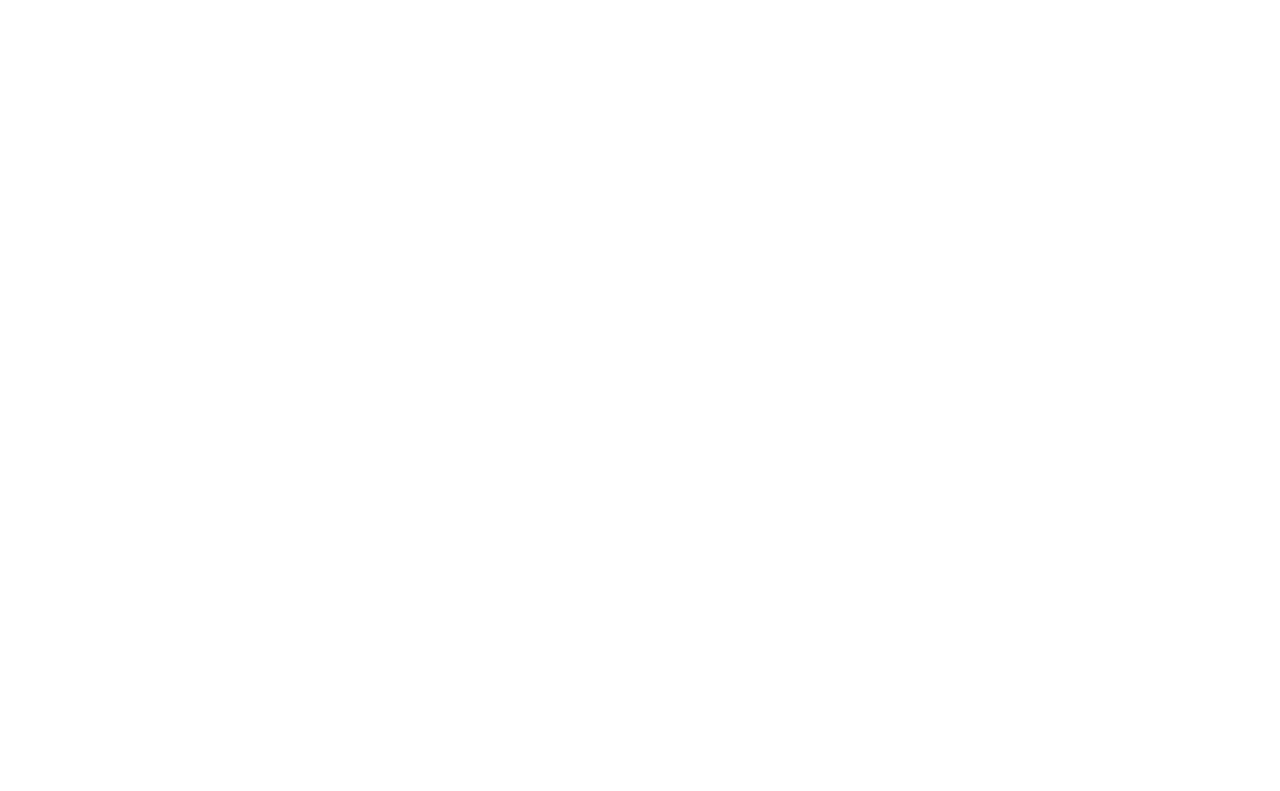
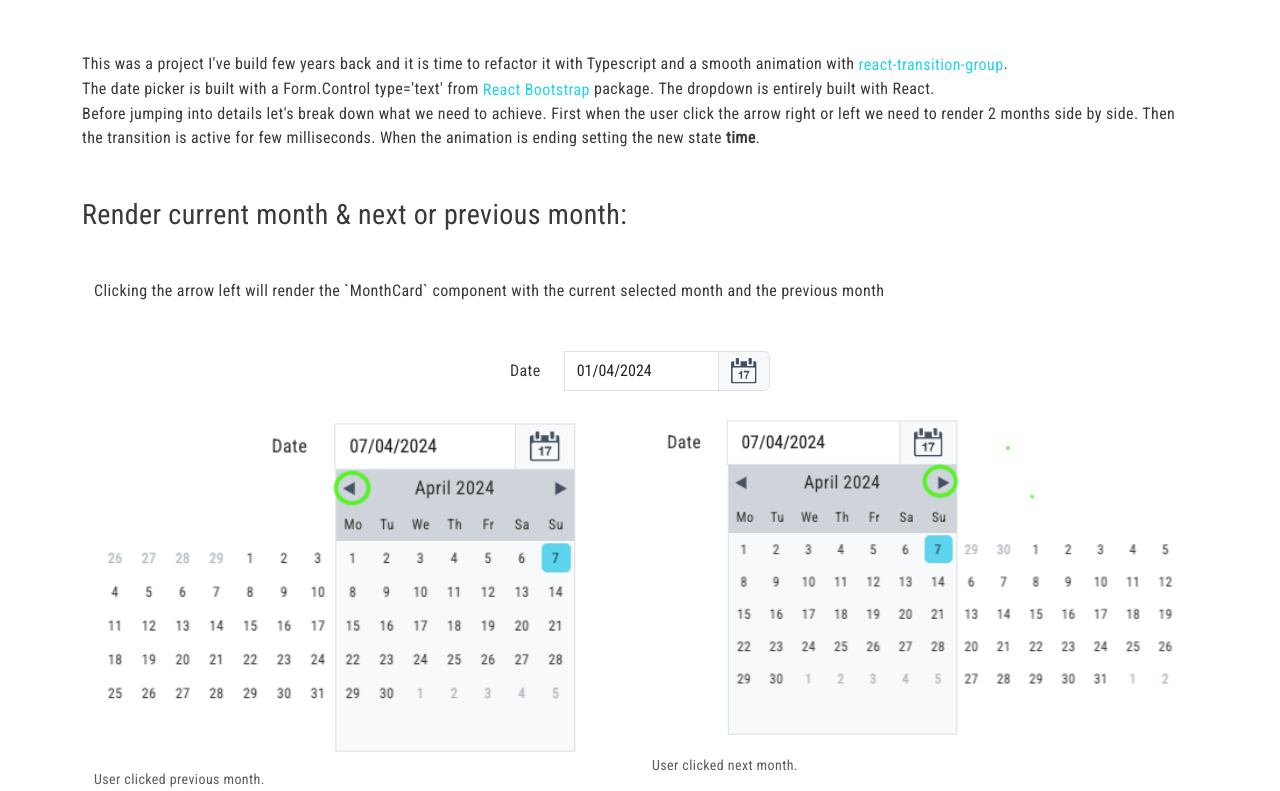
Before and after one commit to stephane777/timeplayground, a React app: page / in a window 1280 px wide. Shown: the part 269-1060 px from the top of the page. Before the commit the page ends 800 px from the top, so only its background shows below. Built offline with nearby package versions, Linux system fonts and the light colour scheme.

Commit message:
feat: add date picker blog info

```diff
--- a/src/components/App/App.module.scss
+++ b/src/components/App/App.module.scss
@@ -15,6 +15,6 @@
 .container {
   &__datePicker {
     margin: 0 auto;
-    width: 268px;
+    width: 260px;
   }
 }
--- a/src/components/App/App.tsx
+++ b/src/components/App/App.tsx
@@ -5,6 +5,12 @@ import styles from './App.module.scss';
 import classNames from 'classnames';
 import DatePicker from '../DatePicker/DatePicker';
 import Container from 'react-bootstrap/Container';
+import Row from 'react-bootstrap/Row';
+import Col from 'react-bootstrap/Col';
+import Button from 'react-bootstrap/Button';
+import Figure from 'react-bootstrap/Figure';
+import img2 from '../../assets/img/png/MonthCard_Next.png';
+import img1 from '../../assets/img/png/MonthCard_prev.png';
 
 const App: FC = () => {
   const { theme } = useTheme();
@@ -17,10 +23,71 @@ const App: FC = () => {
         <MainNavbar />
       </header>
       <main>
-        <Container fluid="sm">
+        <Container fluid="sm" className="pt-5">
           <div className={styles[`container__datePicker`]}>
-            <DatePicker />
+            <DatePicker speed={300} />
           </div>
+
+          <h3 className="my-5">Overview:</h3>
+          <p>
+            This was a project I've build few years back and it is time to refactor it with
+            Typescript and a smooth animation with{' '}
+            <Button
+              className="p-0 text-decoration-none border-0"
+              variant="link"
+              href="https://reactcommunity.org/react-transition-group/"
+            >
+              react-transition-group
+            </Button>
+            .
+            <br />
+            The date picker is built with a Form.Control type='text' from{' '}
+            <Button
+              className="p-0 text-decoration-none border-0"
+              variant="link"
+              href="https://react-bootstrap.netlify.app/"
+            >
+              React Bootstrap
+            </Button>{' '}
+            package. The dropdown is entirely built with React.
+            <br />
+            Before jumping into details let's break down what we need to achieve. First when the
+            user click the arrow right or left we need to render 2 months side by side. Then the
+            transition is active for few milliseconds. When the animation is ending setting the new
+            state <b>time</b>.
+          </p>
+          <p></p>
+          <h3 className="my-5">Render current month & next or previous month: </h3>
+          <Container>
+            <p>
+              Clicking the arrow left will render the `MonthCard` component with the current
+              selected month and the previous month
+            </p>
+            <div className={styles[`container__datePicker`]}>
+              <DatePicker speed={1000} demo />
+            </div>
+            <Row>
+              <Col lg="6">
+                <Figure>
+                  <Figure.Image
+                    width={500}
+                    height={250}
+                    alt="user clicked previous month"
+                    src={img1}
+                  />
+                  <Figure.Caption>User clicked previous month.</Figure.Caption>
+                </Figure>
+              </Col>
+              <Col lg="6">
+                <Figure>
+                  <Figure.Image width={540} height={250} alt="user clicked next month" src={img2} />
+                  <Figure.Caption>User clicked next month.</Figure.Caption>
+                </Figure>
+              </Col>
+            </Row>
+          </Container>
+          <h3 className="my-5">The transition:</h3>
+          <h3 className="my-5">Render the new selected month:</h3>
         </Container>
       </main>
       <footer></footer>
--- a/src/components/DatePicker/DatePicker.tsx
+++ b/src/components/DatePicker/DatePicker.tsx
@@ -17,11 +17,12 @@ import { utcTime_to_date, maxDayInMonth, isCurrentYearBisextile } from '../../ut
 const cx = classNames.bind(styles);
 
 interface DatePicker {
-  demo?: boolean;
-  demoWithNoKey?: boolean;
+  speed: number;
+  demo: boolean;
+  demoWithNoKey: boolean;
 }
 
-const DatePicker: React.FC<DatePicker> = ({ demo }) => {
+const DatePicker: React.FC<DatePicker> = ({ speed, demo, demoWithNoKey }) => {
   const [time, setTime] = useState<number>(0);
   const [active, setActive] = useState<boolean>(false);
   const [selectedDay, setSelectedDay] = useState<number | null>(null);
@@ -46,6 +47,7 @@ const DatePicker: React.FC<DatePicker> = ({ demo }) => {
     const handleClickOutside: EventListener = (event: Event) => {
       const isOnInput = controlInputRef?.current?.contains(event.target as Node);
       const isOnMonthCard = monthCardRef?.current?.contains(event.target as Node);
+
       if (isOnInput || isOnMonthCard) {
         return;
       }
@@ -99,7 +101,9 @@ const DatePicker: React.FC<DatePicker> = ({ demo }) => {
             setTime={setTime}
             selectedDay={selectedDay}
             setSelectedDay={setSelectedDay}
-            speed={300}
+            speed={speed}
+            demo={demo}
+            demoWithNoKey={demoWithNoKey}
           />
         )}
       </InputGroup>
--- a/src/components/MonthCard/MonthCard.module.scss
+++ b/src/components/MonthCard/MonthCard.module.scss
@@ -4,7 +4,7 @@
     border: 1px solid rgb(222, 226, 230);
     position: absolute;
     top: 39px;
-    left: 64px;
+    left: 55px;
     width: auto;
     height: auto;
     display: flex;
@@ -24,6 +24,12 @@
     height: 180px;
     overflow: visible;
     position: relative;
+    &--light {
+      background-color: var(--bs-gray-100);
+    }
+    &--dark {
+      background-color: var(--bs-gray-800);
+    }
   }
 
   &__icon-prevMonth,
--- a/src/components/MonthCard/MonthCard.tsx
+++ b/src/components/MonthCard/MonthCard.tsx
@@ -104,6 +104,16 @@ const MonthCard: React.ForwardRefExoticComponent<
     ]
   );
 
+  const transition_container_classes = classNames(
+    styles['monthCard__transition-container'],
+    styles[
+      cx({
+        'monthCard__transition-container--light': theme === 'light',
+        'monthCard__transition-container--dark': theme === 'dark',
+      })
+    ]
+  );
+
   const box_classes = classNames(styles['monthCard__container-box'], 'd-flex', 'flex-wrap', 'text');
 
   const defaultStyle: CSSProperties = {
@@ -126,7 +136,7 @@ const MonthCard: React.ForwardRefExoticComponent<
     (e: MouseEvent<HTMLElement>, time: number) => {
       setTime(time);
       const value = (e.target as HTMLElement).innerText;
-      // const value = e.target.valueAsNumber
+
       setSelectedDay(Number(value));
     },
     [time]
@@ -163,7 +173,7 @@ const MonthCard: React.ForwardRefExoticComponent<
   };
 
   // function to render all the day from 1 to 28/29 if Feb. otherwise 30/31
-  const dayInMonth = (nbDays: number, param: Param) => {
+  const dayInMonth = (nbDays: number, param: Param, isCurrentMonth: boolean) => {
     const arrayLength = { length: nbDays };
     const monthArr = Array.from(arrayLength, (v, i) => i);
     const { timeFirstDay, day: selectedDay } = param;
@@ -175,8 +185,10 @@ const MonthCard: React.ForwardRefExoticComponent<
         styles[`monthCard__day`],
         styles[
           cx({
-            'monthCard__day--selected-light': theme === 'light' && selectedDay === day + 1,
-            'monthCard__day--selected-dark': theme === 'dark' && selectedDay === day + 1,
+            'monthCard__day--selected-light':
+              theme === 'light' && isCurrentMonth && selectedDay === day + 1,
+            'monthCard__day--selected-dark':
+              theme === 'dark' && isCurrentMonth && selectedDay === day + 1,
           })
         ]
       );
@@ -259,7 +271,7 @@ const MonthCard: React.ForwardRefExoticComponent<
         </div>
         <div className={weekDay_classes}>{weekHeader}</div>
       </div>
-      <div className={styles['monthCard__transition-container']}>
+      <div className={transition_container_classes}>
         <Transition
           in={inProp}
           timeout={{
@@ -287,7 +299,7 @@ const MonthCard: React.ForwardRefExoticComponent<
               >
                 <div className={box_classes}>
                   {param && param.weekDayFirstOfMonth >= 0 && prevMonth(param)}
-                  {dayInMonth(param.numberOfDayInMonth, param)}
+                  {dayInMonth(param.numberOfDayInMonth, param, true)}
                   {nextMonth(param)}
                 </div>
                 {activeTransition && (
@@ -295,7 +307,7 @@ const MonthCard: React.ForwardRefExoticComponent<
                     {toggledMonthParam &&
                       toggledMonthParam.weekDayFirstOfMonth >= 0 &&
                       prevMonth(toggledMonthParam)}
-                    {dayInMonth(toggledMonthParam.numberOfDayInMonth, toggledMonthParam)}
+                    {dayInMonth(toggledMonthParam.numberOfDayInMonth, toggledMonthParam, false)}
                     {nextMonth(toggledMonthParam)}
                   </div>
                 )}
```
Also changed, not shown: src/assets/img/png/MonthCard_Next.png (added), src/assets/img/png/MonthCard_prev.png (added).
